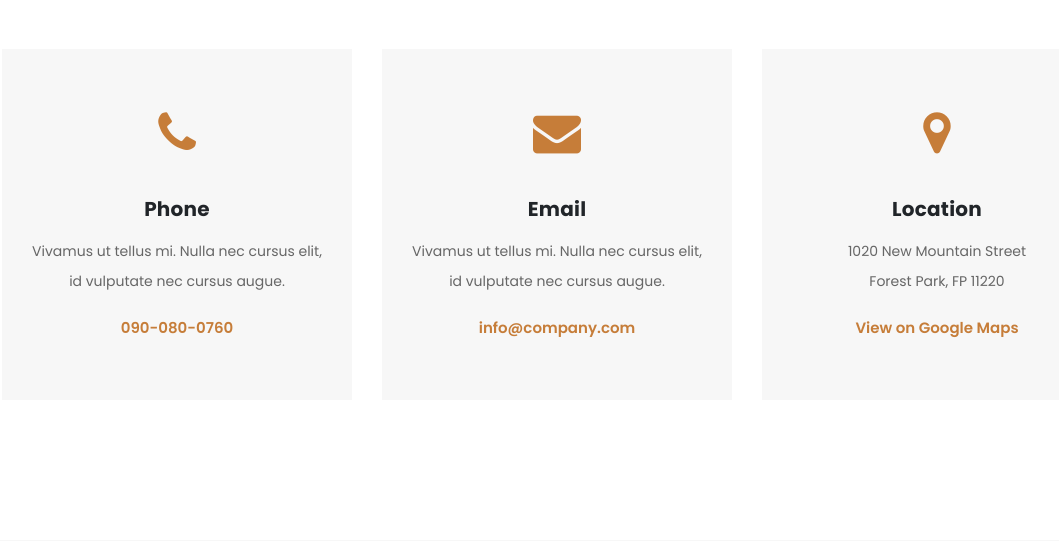
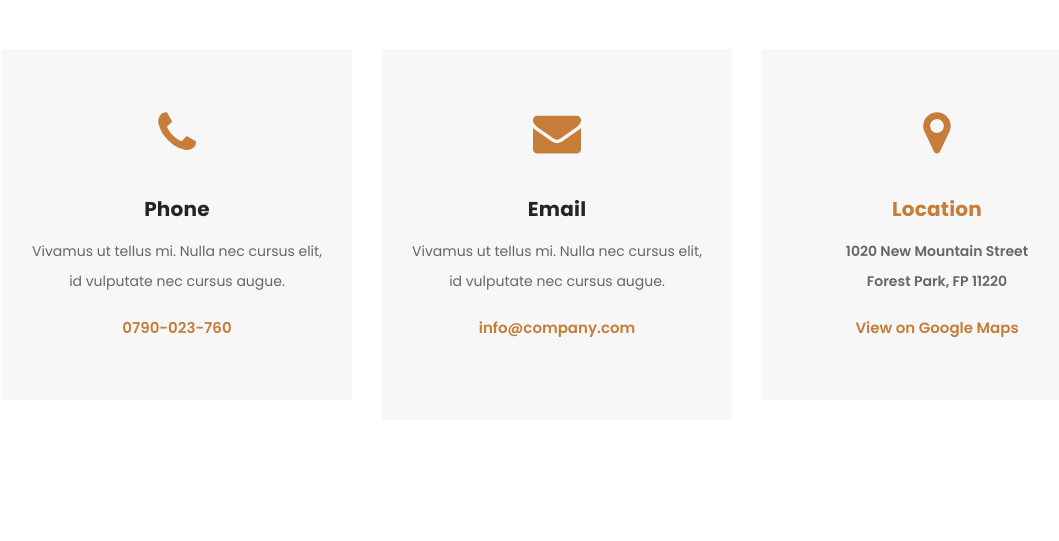
Before and after one commit to avosa/lemach, a Flask app: page /contact in a window 1280 px wide. Shown: the part 601-1142 px from the top of the page, without its empty margins (83-1142 px from the left). Run offline with Flask 2, Linux system fonts and the light colour scheme; parts of the project's set-up code (start-up, migrations or seed data) failed here and were passed over; some libraries are stand-ins or nearby versions.

Commit message:
silly fixes

```diff
--- a/app/general/templates/contact.html
+++ b/app/general/templates/contact.html
@@ -59,7 +59,7 @@
               <i class="fa fa-phone"></i>
               <h4>Phone</h4>
               <p>Vivamus ut tellus mi. Nulla nec cursus elit, id vulputate nec cursus augue.</p>
-              <a href="#">090-080-0760</a>
+              <a href="tel:+25407900230760">0790-023-760</a>
             </div>
           </div>
           <div class="col-md-4">
@@ -67,7 +67,7 @@
               <i class="fa fa-envelope"></i>
               <h4>Email</h4>
               <p>Vivamus ut tellus mi. Nulla nec cursus elit, id vulputate nec cursus augue.</p>
-              <a href="#">info@company.com</a>
+              <a href="mailto:info@company.com">info@company.com</p>
             </div>
           </div>
           <div class="col-md-4">
```
